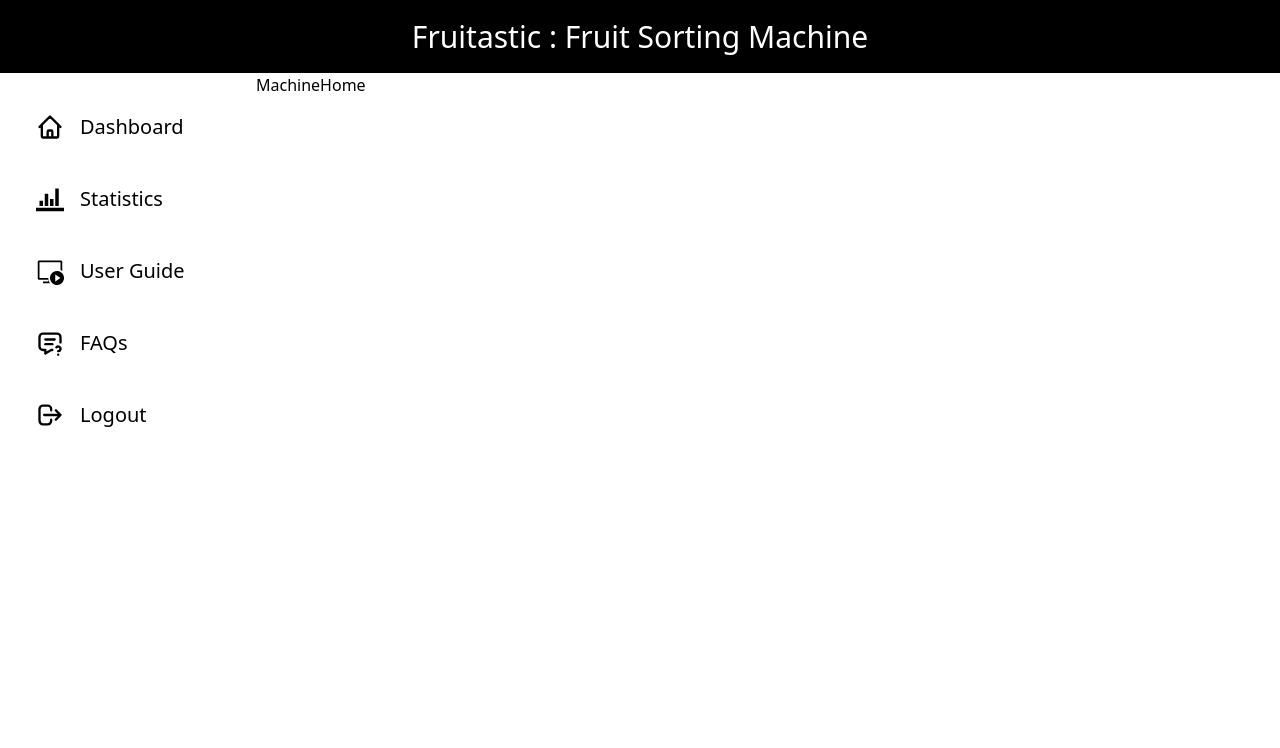
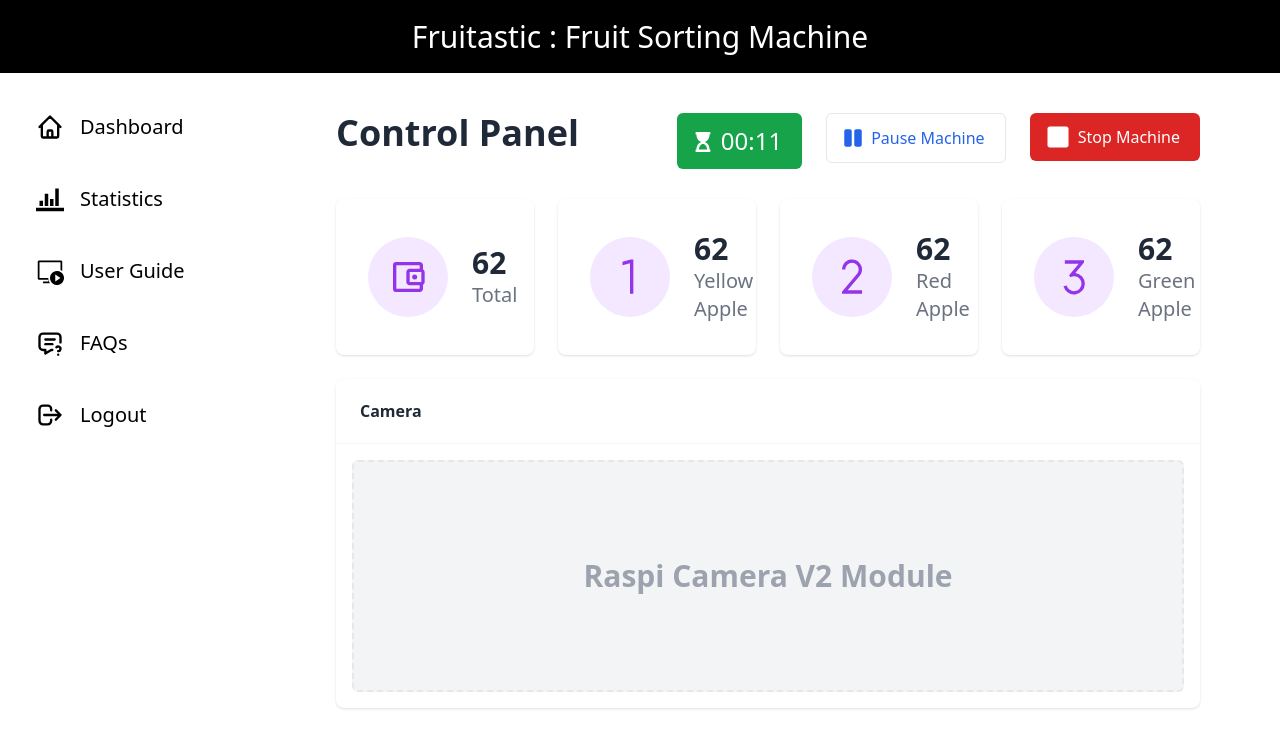
Before and after one commit to Rko-8001/Fruit-Sorting-Machine-Application, a React (Create React App) app in the folder client/: page /home/machineHome in a window 1280 px wide. Shown: the top 748 px of the page. Built offline with nearby package versions, Linux system fonts and the light colour scheme.

Commit message:
ADD: machine control panel page
added static control panel page

```diff
--- /dev/null
+++ b/client/src/components/home/machine/MachineData.js
@@ -0,0 +1,21 @@
+import { RiNumber1, RiNumber2, RiNumber3 } from "react-icons/ri";
+import { MdOutlineAccountBalanceWallet } from "react-icons/md";
+
+export const fruitStats = [
+    {
+        name: "Total",
+        button: MdOutlineAccountBalanceWallet,
+    },
+    {
+        name: "Yellow Apple",
+        button: RiNumber1,
+    },
+    {
+        name: "Red Apple",
+        button: RiNumber2,
+    },
+    {
+        name: "Green Apple",
+        button: RiNumber3,
+    }
+]
--- a/client/src/components/home/machine/MachineHome.js
+++ b/client/src/components/home/machine/MachineHome.js
@@ -1,7 +1,64 @@
 import React from 'react'
+import { FaPause, FaHourglassStart, FaStop } from "react-icons/fa";
+import { fruitStats } from "./MachineData";
 
 export default function MachineHome() {
+
+
   return (
-    <div>MachineHome</div>
+    <div className="px-20 w-full md:px-10 sm:px-5 justify-center flex ">
+      <div className="flex-grow text-gray-800">
+
+        <div className="p-6 sm:p-10 space-y-6">
+          <div className="flex  space-y-6 md:space-y-0 md:flex-row justify-between">
+            <div className="mr-6">
+              <h1 className="text-4xl font-semibold mb-2">Control Panel</h1>
+            </div>
+
+            <div className="flex flex-wrap items-start justify-end -mb-3">
+
+              <button className="inline-flex w-auto h-15 items-center justify-center px-5 py-3 text-white bg-green-600 hover:bg-green-700 focus:bg-green-700 rounded-md ml-6 ">
+                <FaHourglassStart className="flex-shrink-0 h-5 w-5 -ml-1 mt-0.5 mr-2"/>
+                <p className="text-2xl">00:11</p>
+              </button>
+
+              <button className="inline-flex px-5 py-3 text-blue-600 hover:text-blue-700 focus:text-blue-700 hover:bg-blue-100 focus:bg-blue-100 border border-purple-blue rounded-md ml-6 mb-3">
+                <FaPause className="flex-shrink-0 h-5 w-5 -ml-1 mt-0.5 mr-2"/>
+                Pause Machine
+              </button>
+
+              <button className="inline-flex px-5 py-3 text-white bg-red-600 hover:bg-red-700 focus:bg-red-700 rounded-md ml-6 mb-3">
+                <FaStop className="flex-shrink-0 h-6 w-6 text-white -ml-1 mr-2" />
+                Stop Machine
+              </button>
+            </div>
+          </div>
+
+          <div className="grid md:grid-cols-2 xl:grid-cols-4 gap-6">
+            {fruitStats && fruitStats.map((fruitStat, index) => (
+              <div key={index} className="flex items-center p-8 bg-white shadow rounded-lg">
+                <div className="inline-flex flex-shrink-0 items-center justify-center h-20 w-20 text-purple-600 bg-purple-100 rounded-full mr-6">
+                  <fruitStat.button className='w-10 h-auto'/>
+                </div>
+                <div>
+                  <span className="block text-3xl font-bold">62</span>
+                  <span className="block text-xl text-gray-500">{fruitStat.name}</span>
+                </div>
+              </div>
+            ))}
+          </div>
+
+          <div className="h-auto gap-6 ">
+            <div class="flex flex-col row-span-3 bg-white shadow rounded-lg">
+              <div class="px-6 py-5 font-semibold border-b border-gray-100">Camera</div>
+              <div class="p-4 flex-grow">
+                <div class="flex items-center justify-center h-full px-4 py-24 text-gray-400 text-3xl font-semibold bg-gray-100 border-2 border-gray-200 border-dashed rounded-md">Raspi Camera V2 Module</div>
+              </div>
+            </div>
+          </div>
+
+        </div>
+      </div>
+    </div>
   )
 }
```
